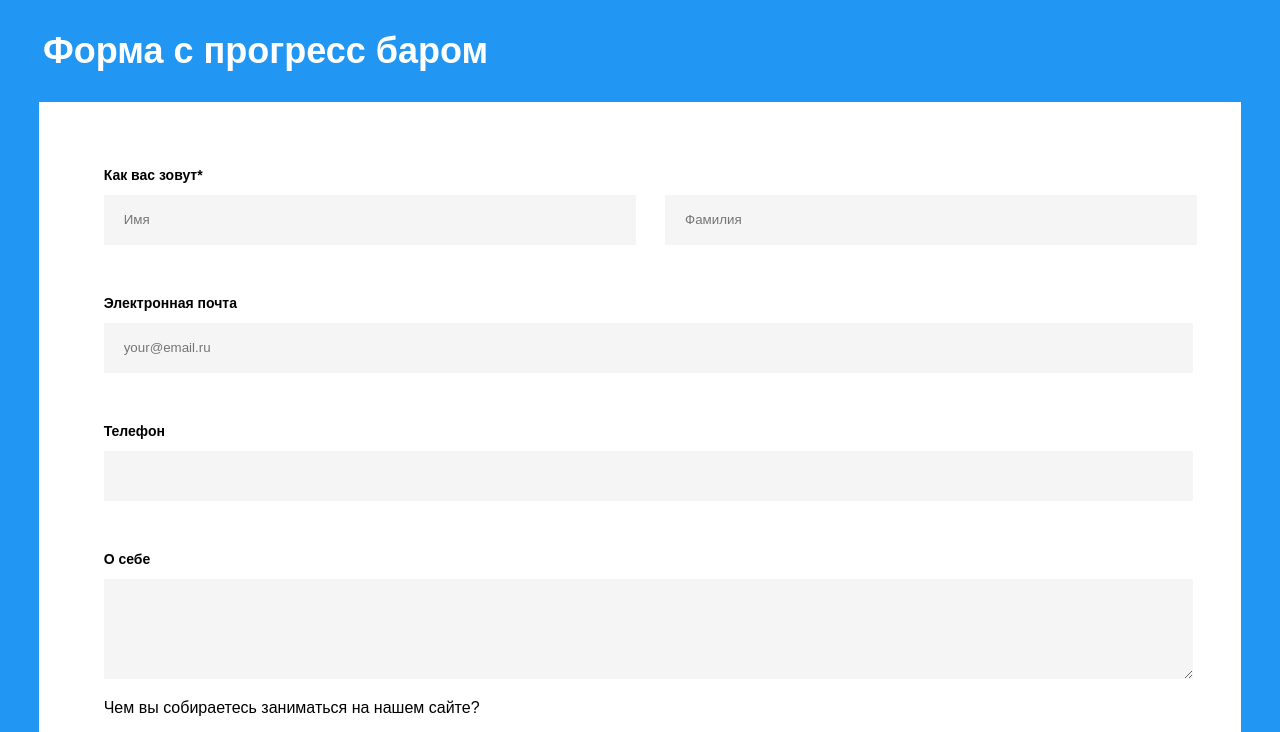
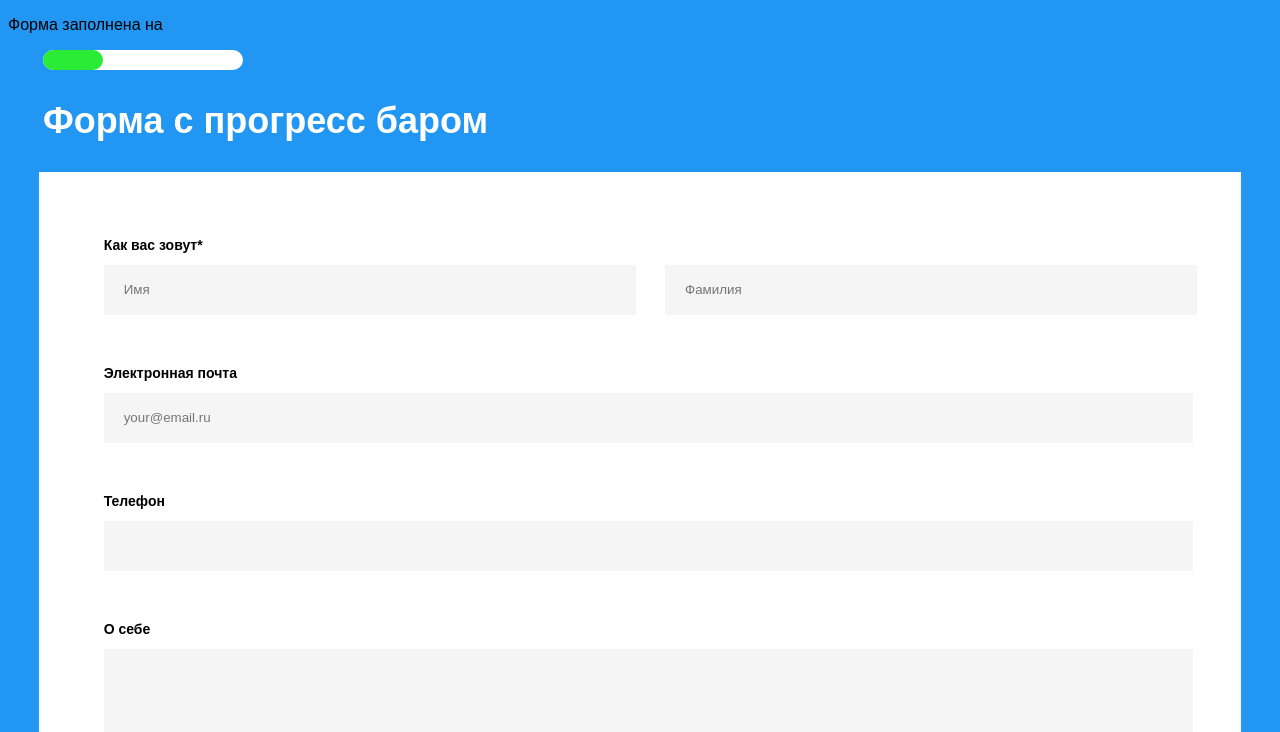
Before and after one commit to ArturPravdivtsev/form-validation, a plain HTML site: page index.html in a window 1280 px wide. Shown: the top 732 px of the page. Drawn offline with nearby package versions, Linux system fonts and the light colour scheme.

Commit message:
Basic progressBar

```diff
--- a/css/style.css
+++ b/css/style.css
@@ -1,6 +1,25 @@
 body {
     background-color: #2196F3;
     font-family: Arial, Helvetica, sans-serif;
+}
+
+.progressbar {
+    height: 20px;
+    position: relative;
+    background: #fff;
+    margin-left: 35px;
+    border-radius: 10px;
+    width: 200px;
+    /*box-shadow: inset 0 -1px 1px rgba(255,255,255,0.3);*/
+}
+
+.progressbar > span {
+  display: block;
+  height: 100%;
+  background-color: #2aec36;
+    border-radius: 10px;
+  position: relative;
+  overflow: hidden;
 }
 
 .form h2 {
--- a/index.html
+++ b/index.html
@@ -12,7 +12,12 @@
 </head>
 
 <body>
-    <div class="progress"></div>
+    <div class="progress">
+        <p>Форма заполнена на</p>
+        <div class="progressbar">
+            <span style="width: 30%"></span>
+        </div>
+    </div>
     <div class="form">
         <h2>Форма с прогресс баром</h2>
         <form id="form" method="post" name="form">
```
